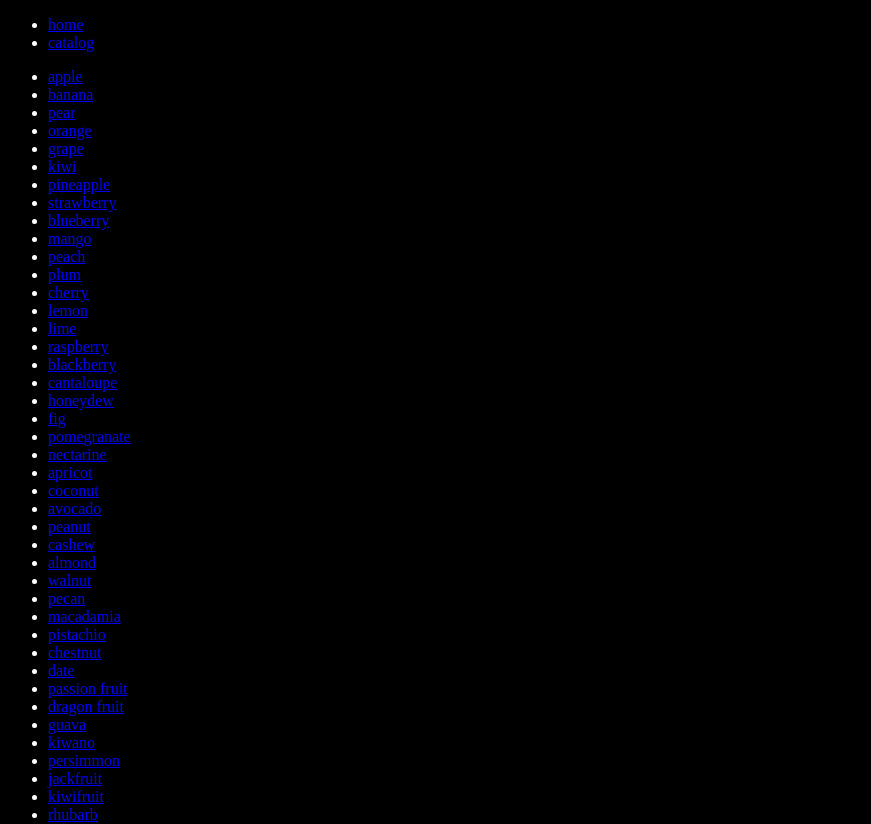
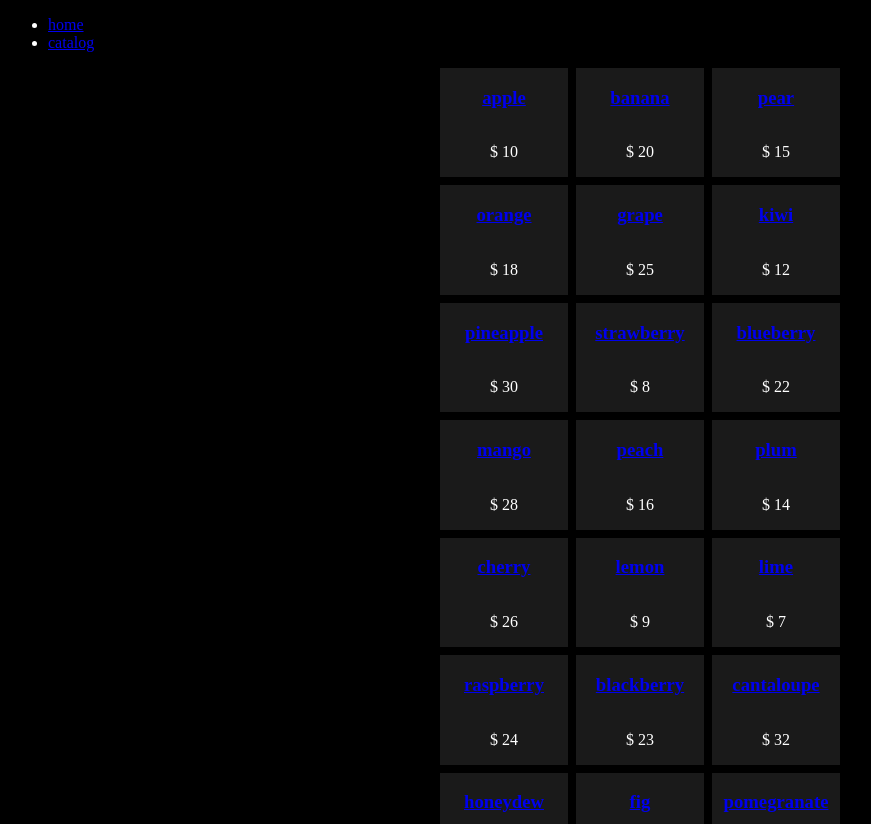
Before and after one commit to shaharbest/oct-client, a React (Vite) app: page /products in a window 1280 px wide. Shown: the top 824 px of the page, without its empty margins (0-871 px from the left). Built offline with nearby package versions, Linux system fonts and the light colour scheme.

Commit message:
catalog cards

```diff
--- a/src/Components/Catalog.jsx
+++ b/src/Components/Catalog.jsx
@@ -2,11 +2,21 @@ import { Link } from "react-router-dom";
 import { products } from "../products";
 
 export default function Catalog() {
-  const productsListItems = products.map(p => <li>
-    <Link to={`/products/${p.id}`}>{p.name}</Link>
-  </li>);
+  const productsCards = products.map(p =>
+    <ProductCard key={p.id} product={p} />);
 
   return <>
-    <ul>{productsListItems}</ul>
+    <div className="catalog-board">
+      {productsCards}
+    </div>
   </>;
 }
+
+function ProductCard({ product }) {
+  return <div className="product-card">
+    <Link to={`/products/${product.id}`}>
+      <h3>{product.name}</h3>
+    </Link>
+    <p>$ {product.price}</p>
+  </div>
+}
--- a/src/index.css
+++ b/src/index.css
@@ -2,3 +2,17 @@ body {
   background-color: black;
   color: white;
 }
+
+.catalog-board {
+  display: grid;
+  grid-template-columns: repeat(3, 8rem);
+  justify-content: center;
+  gap: .5rem;
+}
+
+.product-card {
+  display: flex;
+  flex-direction: column;
+  align-items: center;
+  background-color: hsl(0, 0%, 10%);
+}
```
